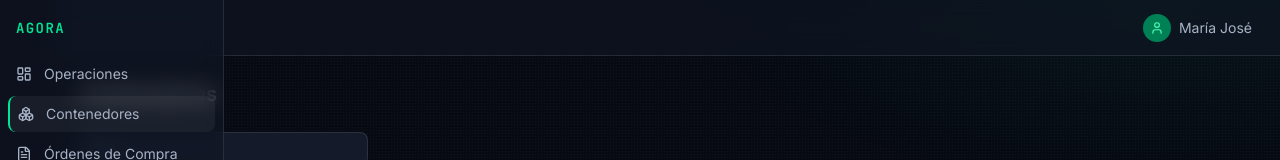
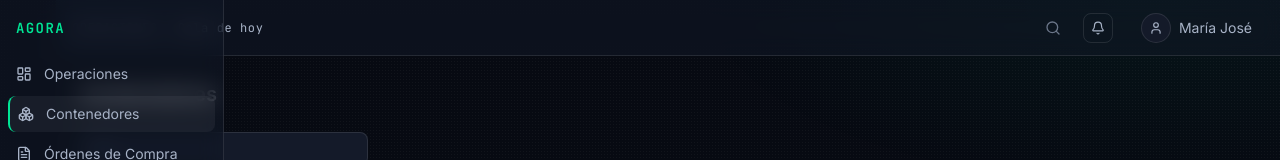
Before and after one commit to sebastianibanezm/Agora, a Next.js app: page /containers in a window 1280 px wide. Shown: the top 160 px of the page. Built offline with nearby package versions, Linux system fonts and the light colour scheme.

Commit message:
feat(header): add breadcrumb, search icon, notification bell

```diff
--- a/components/layout/Header.tsx
+++ b/components/layout/Header.tsx
@@ -1,23 +1,57 @@
 'use client';
 import Link from 'next/link';
 import { useTranslations } from 'next-intl';
+import { Search, Bell, User } from 'lucide-react';
 import {
   DropdownMenu, DropdownMenuTrigger, DropdownMenuContent,
   DropdownMenuItem, DropdownMenuSeparator, DropdownMenuGroup, DropdownMenuLabel,
 } from '@/components/ui/dropdown-menu';
-import { User } from 'lucide-react';
 
-export function Header() {
+interface HeaderProps {
+  breadcrumb?: { parent: string; current: string };
+}
+
+export function Header({ breadcrumb }: HeaderProps) {
   const t = useTranslations();
   return (
-    <header className="fixed top-0 left-14 right-0 h-14 z-30 glass border-b border-white/10 flex items-center justify-end px-4">
+    <header className="fixed top-0 left-14 right-0 h-14 z-30 glass border-b border-white/10 flex items-center px-4 gap-4">
+      {/* Left: breadcrumb */}
+      {breadcrumb ? (
+        <div className="flex items-center gap-1.5 font-mono text-xs tracking-wider mr-auto">
+          <span className="text-ink-3 uppercase">{breadcrumb.parent}</span>
+          <span className="text-ink-4">/</span>
+          <span className="text-ink-2">{breadcrumb.current}</span>
+        </div>
+      ) : (
+        <div className="flex items-center gap-1.5 font-mono text-xs tracking-wider mr-auto">
+          <span className="text-ink-3 uppercase">{t('nav.operations')}</span>
+          <span className="text-ink-4">/</span>
+          <span className="text-ink-2">{t('nav.todaysQueue')}</span>
+        </div>
+      )}
+
+      {/* Right cluster */}
+      <button
+        aria-label={t('common.search')}
+        className="flex items-center justify-center h-7 w-7 rounded-md text-ink-3 hover:text-ink-1 hover:bg-white/5 transition-colors"
+      >
+        <Search className="h-4 w-4" />
+      </button>
+
+      <button
+        aria-label={t('nav.notifications')}
+        className="relative flex items-center justify-center h-[30px] w-[30px] rounded-md border border-white/10 text-ink-2 hover:text-ink-1 hover:border-white/20 transition-colors"
+      >
+        <Bell className="h-3.5 w-3.5" />
+      </button>
+
       <DropdownMenu>
         <DropdownMenuTrigger
           aria-label={t('nav.userMenu')}
           className="flex items-center gap-2 rounded-md px-3 py-1.5 hover:bg-white/5 transition-colors text-ink-2 hover:text-ink-1"
         >
-          <div className="h-7 w-7 rounded-full bg-mint-700 flex items-center justify-center">
-            <User className="h-3.5 w-3.5 text-mint-300" />
+          <div className="h-[30px] w-[30px] rounded-full bg-bg-2 border border-white/10 flex items-center justify-center">
+            <User className="h-3.5 w-3.5 text-ink-2" />
           </div>
           <span className="text-sm">María José</span>
         </DropdownMenuTrigger>
--- a/messages/en.json
+++ b/messages/en.json
@@ -9,7 +9,9 @@
     "performance": "Performance",
     "approvalQueue": "Approval Queue",
     "approvalQueueSoon": "Available in V3",
-    "userMenu": "User menu"
+    "userMenu": "User menu",
+    "notifications": "Notifications",
+    "todaysQueue": "Today's queue"
   },
   "common": {
     "costAtRisk": "Cost at risk",
--- a/messages/es.json
+++ b/messages/es.json
@@ -9,7 +9,9 @@
     "performance": "Rendimiento",
     "approvalQueue": "Cola de Aprobación",
     "approvalQueueSoon": "Disponible en V3",
-    "userMenu": "Menú de usuario"
+    "userMenu": "Menú de usuario",
+    "notifications": "Notificaciones",
+    "todaysQueue": "Cola de hoy"
   },
   "common": {
     "costAtRisk": "Costo en riesgo",
```
Also changed, not shown: 1 other file (tests, documents, lock files or other folders).
